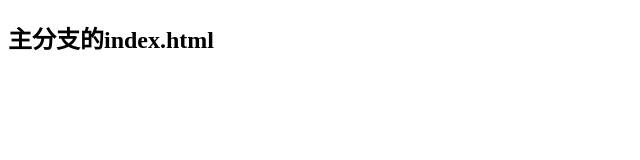
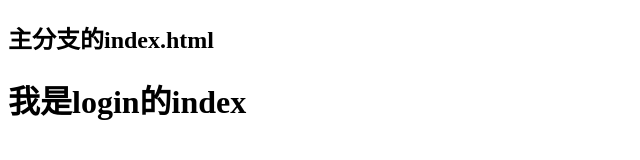
Before and after one commit to Lucky-cabbage/text1, a plain HTML site: page index.html in a window 1280 px wide. Shown: the whole page, without its empty margins (0-640 px from the left). Drawn offline with Linux system fonts and the light colour scheme.

Commit message:
login的index提交

```diff
--- a/index.html
+++ b/index.html
@@ -8,6 +8,7 @@
     <title>Document</title>
 </head>
 <h2>主分支的index.html</h2>
+<h1>我是login的index</h1>
 
 <body>
 
```
Also changed, not shown: login.html (added).
